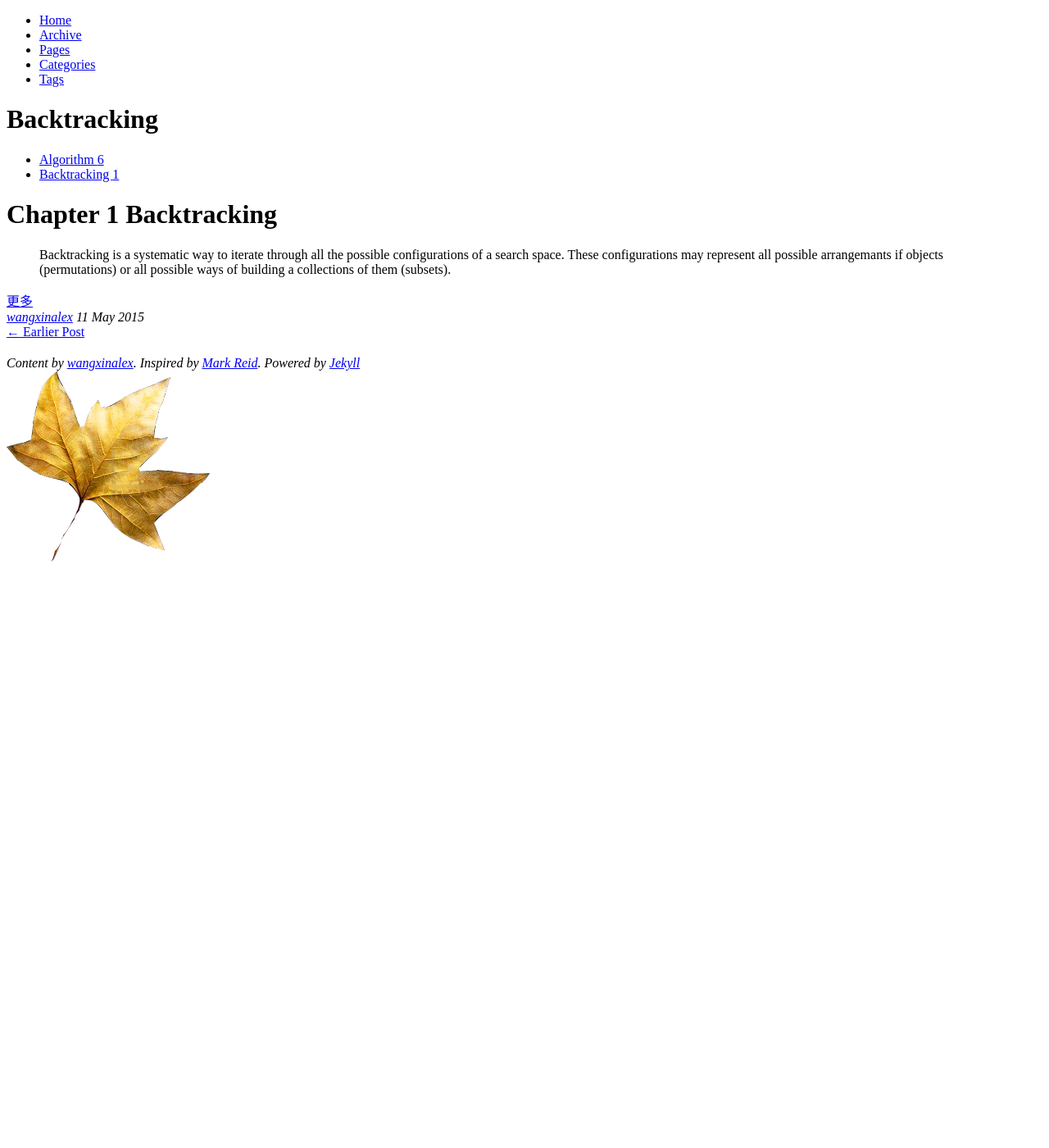
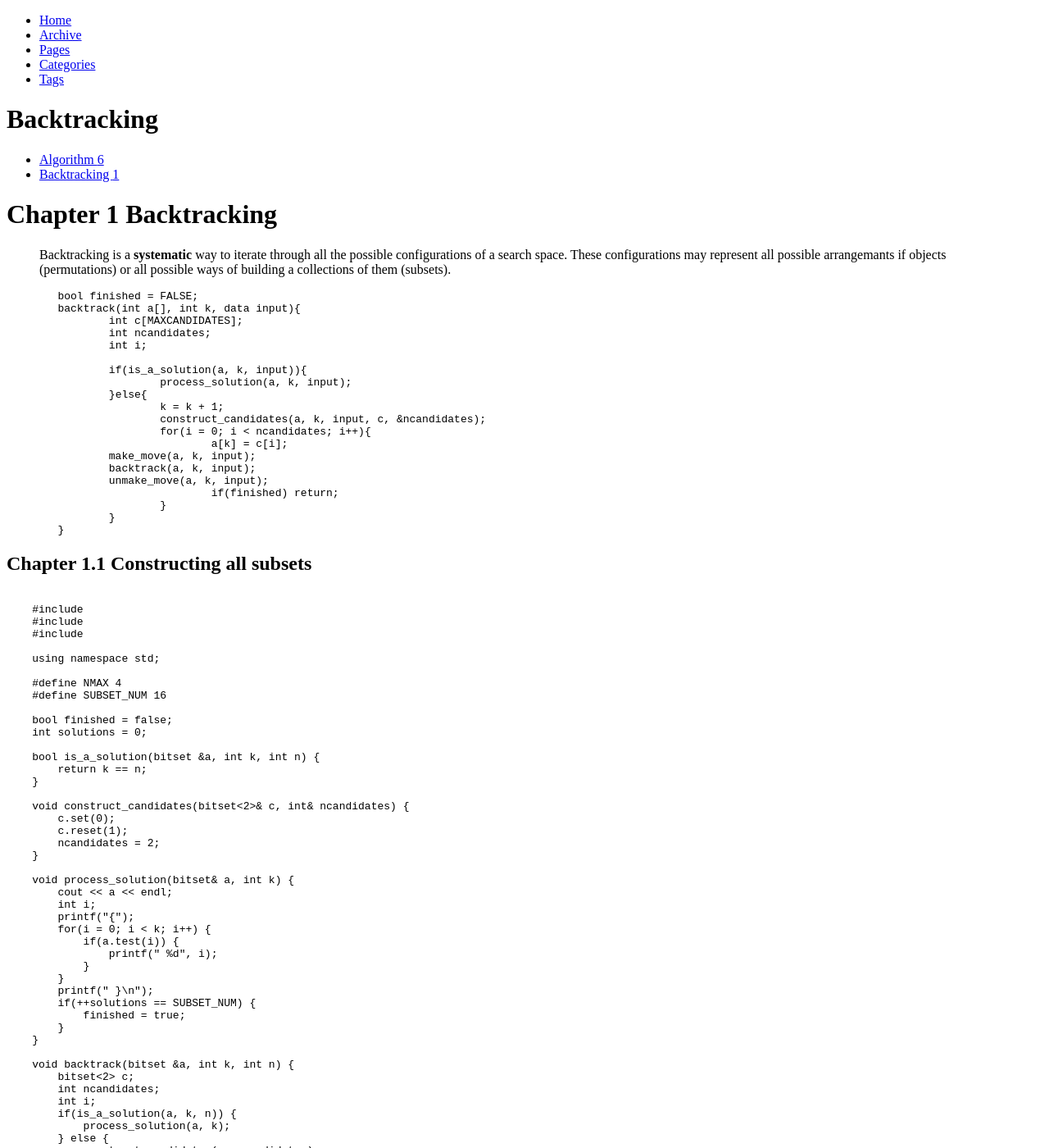
Before and after one commit to wangxinalex/wangxinalex.github.io, a Jekyll site: the page built from _posts/2015-05-11-backtracking.md, in a window 1280 px wide and 1400 px high. Shown: the whole window at 82% size. Built offline with Jekyll 4.4.1, drawn with Linux system fonts in a browser that asks for light colours; comment, search, counter and statistics services are not loaded; some of the changed text lies outside the part shown.

Commit message:
backtracking updated

```diff
--- a/_posts/2015-05-11-backtracking.md
+++ b/_posts/2015-05-11-backtracking.md
@@ -8,6 +8,168 @@ tags: Algorithm Backtracking
 {% include JB/setup %}
 
 #Chapter 1 Backtracking
-> Backtracking is a systematic way to iterate through all the possible configurations of a search space.
+> Backtracking is a **systematic** way to iterate through all the possible configurations of a search space.
 > These configurations may represent all possible arrangemants if objects (permutations) or all possible
 > ways of building a collections of them (subsets).
+
+<pre class = "brush:cpp">
+	bool finished = FALSE;
+	backtrack(int a[], int k, data input){
+		int c[MAXCANDIDATES];
+		int ncandidates;
+		int i;
+
+		if(is_a_solution(a, k, input)){
+			process_solution(a, k, input);
+		}else{
+			k = k + 1;
+			construct_candidates(a, k, input, c, &ncandidates);
+			for(i = 0; i < ncandidates; i++){
+				a[k] = c[i];
+                make_move(a, k, input);
+                backtrack(a, k, input);
+                unmake_move(a, k, input);
+				if(finished) return;
+			}
+		}
+	}
+</pre>
+
+##Chapter 1.1 Constructing all subsets
+
+<pre class = "brush:cpp">
+    #include <stdio.h>
+    #include <bitset>
+    #include <iostream>
+
+    using namespace std;
+
+    #define NMAX 4
+    #define SUBSET_NUM 16
+
+    bool finished = false;
+    int solutions = 0;
+
+    bool is_a_solution(bitset<NMAX> &a, int k, int n) {
+        return k == n;
+    }
+
+    void construct_candidates(bitset<2>& c, int& ncandidates) {
+        c.set(0);
+        c.reset(1);
+        ncandidates = 2;
+    }
+
+    void process_solution(bitset<NMAX>& a, int k) {
+        cout << a << endl;
+        int i;
+        printf("{");
+        for(i = 0; i < k; i++) {
+            if(a.test(i)) {
+                printf(" %d", i);
+            }
+        }
+        printf(" }\n");
+        if(++solutions == SUBSET_NUM) {
+            finished = true;
+        }
+    }
+
+    void backtrack(bitset<NMAX> &a, int k, int n) {
+        bitset<2> c;
+        int ncandidates;
+        int i;
+        if(is_a_solution(a, k, n)) {
+            process_solution(a, k);
+        } else {
+            construct_candidates(c, ncandidates);
+            for(i = 0; i < ncandidates; i++) {
+                a[k] = c[i];
+                backtrack(a, k + 1, n);
+                if(finished) {
+                    return ;
+                }
+            }
+        }
+    }
+
+    void generate_subsets(int n) {
+        bitset<NMAX> a;
+        backtrack(a, 0, n);
+    }
+    int main() {
+        generate_subsets(4);
+        return 0;
+    }
+</pre>
+
+##Chapter 1.2 Constructing all permutations
+
+<pre class = "brush:cpp">
+    #include <stdio.h>
+    #include <iostream>
+    #include <bitset>
+
+    using namespace std;
+
+    #define NMAX 4
+    #define PERM_NUM 24
+
+    bool finished = false;
+    int solutions = 0;
+
+    bool is_a_solution(int a[], int k, int n) {
+        return k == n;
+    }
+
+    void construct_candidates(int a[], int k, int n, int c[], int &ncands) {
+        bitset<NMAX> in_perm;
+        for(int i = 0; i < k; i++) {
+            in_perm.set(a[i]);
+        }
+        ncands = 0;
+        for(int i = 0; i < n; i++) {
+            if(!in_perm.test(i)) {
+                c[ncands++] = i;
+            }
+        }
+    }
+
+    void process_solution(int a[], int k) {
+        printf("{");
+        for(int i = 0; i < k; i++) {
+            printf(" %d", a[i]);
+        }
+        printf(" }\n");
+        if(++solutions == PERM_NUM) {
+            finished = true;
+        }
+    }
+
+    void backtrack(int a[], int k, int n) {
+        int ncands = 0;
+        int c[NMAX];
+        if(is_a_solution(a, k, n)) {
+            process_solution(a, k);
+        } else {
+            construct_candidates(a, k, n, c, ncands);
+            for(int i = 0; i < ncands; i++) {
+                a[k] = c[i];
+                backtrack(a, k + 1, n);
+                if(finished) {
+                    return ;
+                }
+            }
+        }
+    }
+
+    void generate_perms(int n) {
+        int a[NMAX];
+        backtrack(a, 0, n);
+    }
+
+    int main() {
+        generate_perms(4);
+        return 0;
+    }
+</pre>
```
